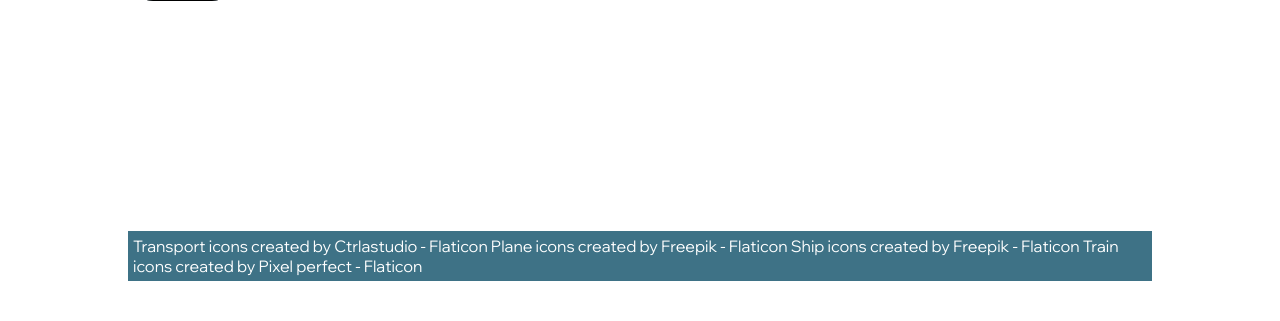
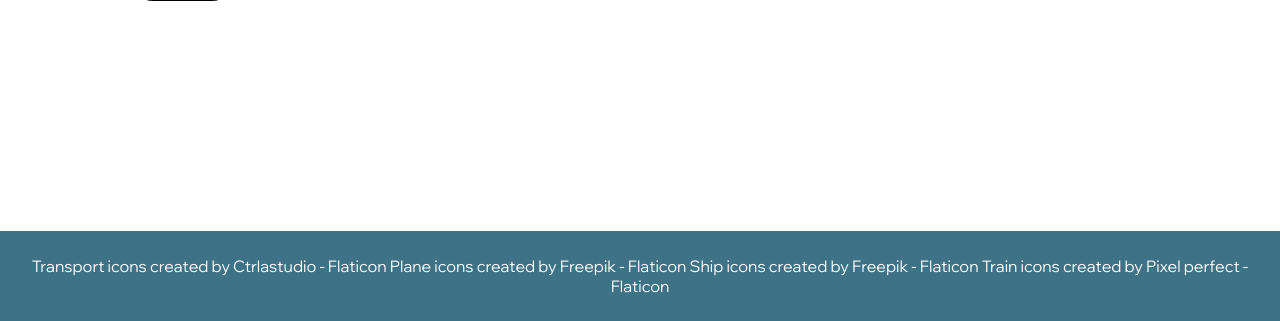
Before and after one commit to mamartin/broumar, a PHP site: page / in a window 1280 px wide. Shown: the part 2942-3263 px from the top of the page. Before the commit the page ends 3223 px from the top, so only its background shows below. Run offline with PHP 8.4, Linux system fonts and the light colour scheme.

Commit message:
footer full width

```diff
--- a/index.html
+++ b/index.html
@@ -138,15 +138,14 @@
 					<input id="sendBtn" type="submit" value="Odeslat">
 				</form>
 			</div>
-			<footer>
-				<a href="https://www.flaticon.com/free-icons/transport" title="transport icons">Transport icons created by Ctrlastudio - Flaticon</a>
-				<a href="https://www.flaticon.com/free-icons/plane" title="plane icons">Plane icons created by Freepik - Flaticon</a>
-				<a href="https://www.flaticon.com/free-icons/ship" title="ship icons">Ship icons created by Freepik - Flaticon</a>
-				<a href="https://www.flaticon.com/free-icons/train" title="train icons">Train icons created by Pixel perfect - Flaticon</a>
-			</footer>
-
         </section>
     </main>
+	<footer>
+		<a href="https://www.flaticon.com/free-icons/transport" title="transport icons">Transport icons created by Ctrlastudio - Flaticon</a>
+		<a href="https://www.flaticon.com/free-icons/plane" title="plane icons">Plane icons created by Freepik - Flaticon</a>
+		<a href="https://www.flaticon.com/free-icons/ship" title="ship icons">Ship icons created by Freepik - Flaticon</a>
+		<a href="https://www.flaticon.com/free-icons/train" title="train icons">Train icons created by Pixel perfect - Flaticon</a>
+	</footer>
     <script>
 		let slideIndex = 0;
 		showSlides();
--- a/styles.css
+++ b/styles.css
@@ -308,8 +308,9 @@ li.heart::before, li.heart::after {
 
 footer {
     margin-top: 230px;
-    padding: 5px;
+    padding: 25px;
     background-color: #3e7286;
+    text-align: center;
 }
 
 footer a {
```
